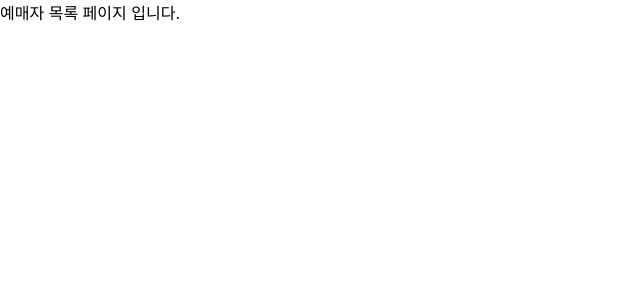
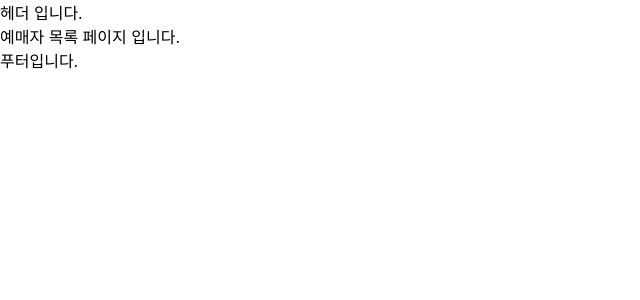
Before and after one commit to LikeLionHGU/JinJiGui_Front, a React (Create React App) app: page /bookticket in a window 1280 px wide. Shown: the top 300 px of the page, without its empty margins (0-640 px from the left). Built offline with nearby package versions, Linux system fonts and the light colour scheme.

Commit message:
: 헤더 및 푸터 파일 생성

```diff
--- a/src/App.js
+++ b/src/App.js
@@ -1,5 +1,8 @@
 import React from "react";
 import { BrowserRouter as Router, Route, Routes } from 'react-router-dom';
+
+import Header from "./components/Header";
+import Footer from "./components/Footer";
 
 import Home from "./pages/Home";
 import Login from "./pages/Login";
@@ -12,6 +15,7 @@ function App() {
   return (
     <div className="App">
       <Router>
+        <Header/>
         <Routes>
           <Route path="/" element={<Home/>} />
           <Route path="/login" element={<Login/>} />
@@ -20,6 +24,7 @@ function App() {
           <Route path="/create" element={<Create />}/>
           <Route path="/bookticket" element={<BookTicket />}/>
         </Routes>
+        <Footer/>
       </Router>
     </div>
   );
--- a/src/components/Footer.js
+++ b/src/components/Footer.js
@@ -0,0 +1,12 @@
+import React from "react";
+import { Link } from 'react-router-dom';
+
+function Footer () {
+  return (
+    <div>
+      <div> 푸터입니다. </div>
+    </div>
+  )
+}
+
+export default Footer;
--- a/src/components/Header.js
+++ b/src/components/Header.js
@@ -0,0 +1,12 @@
+import React from "react";
+import { Link } from 'react-router-dom';
+
+function Header () {
+  return (
+    <div>
+      <div> 헤더 입니다. </div>
+    </div>
+  )
+}
+
+export default Header;
```
